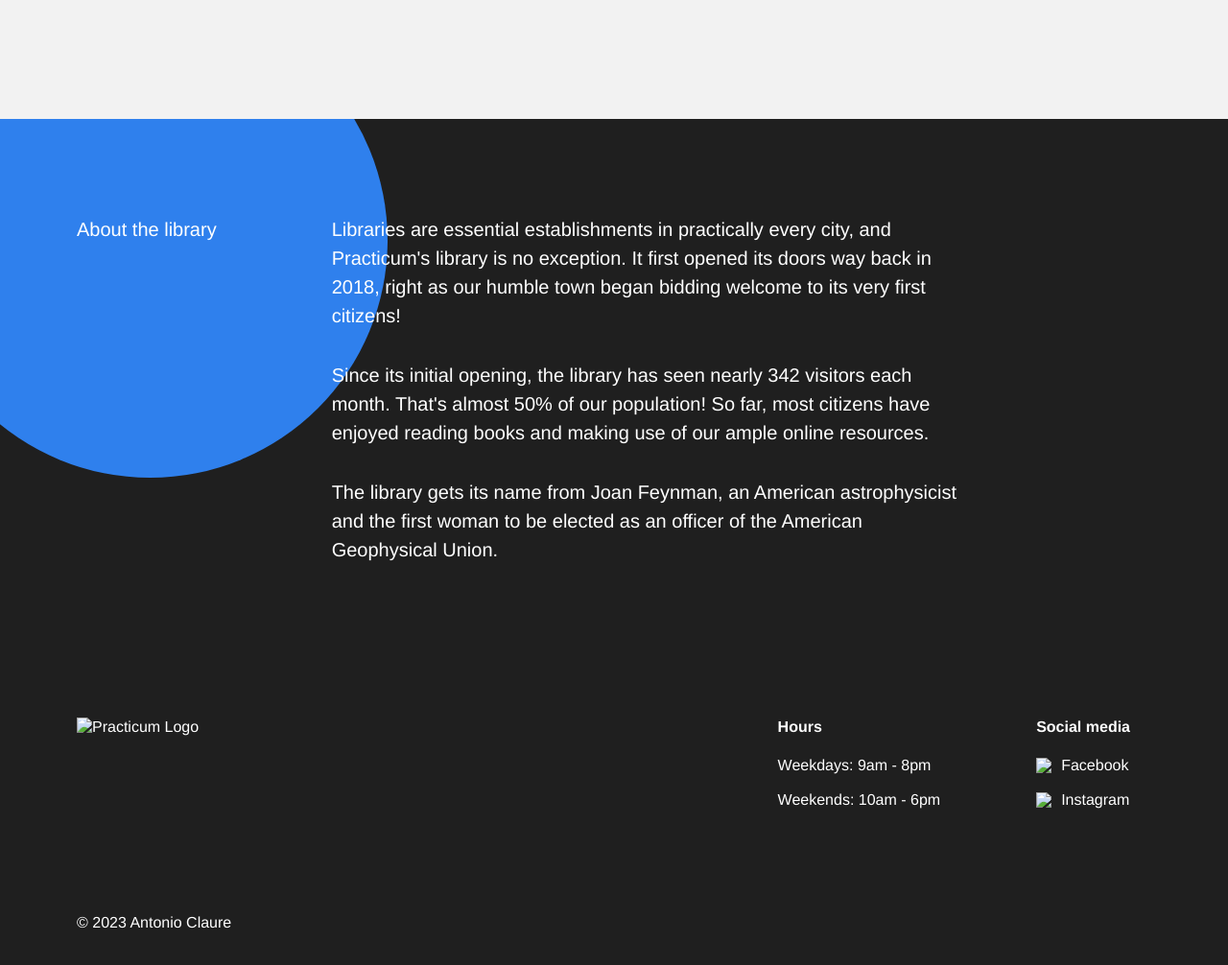
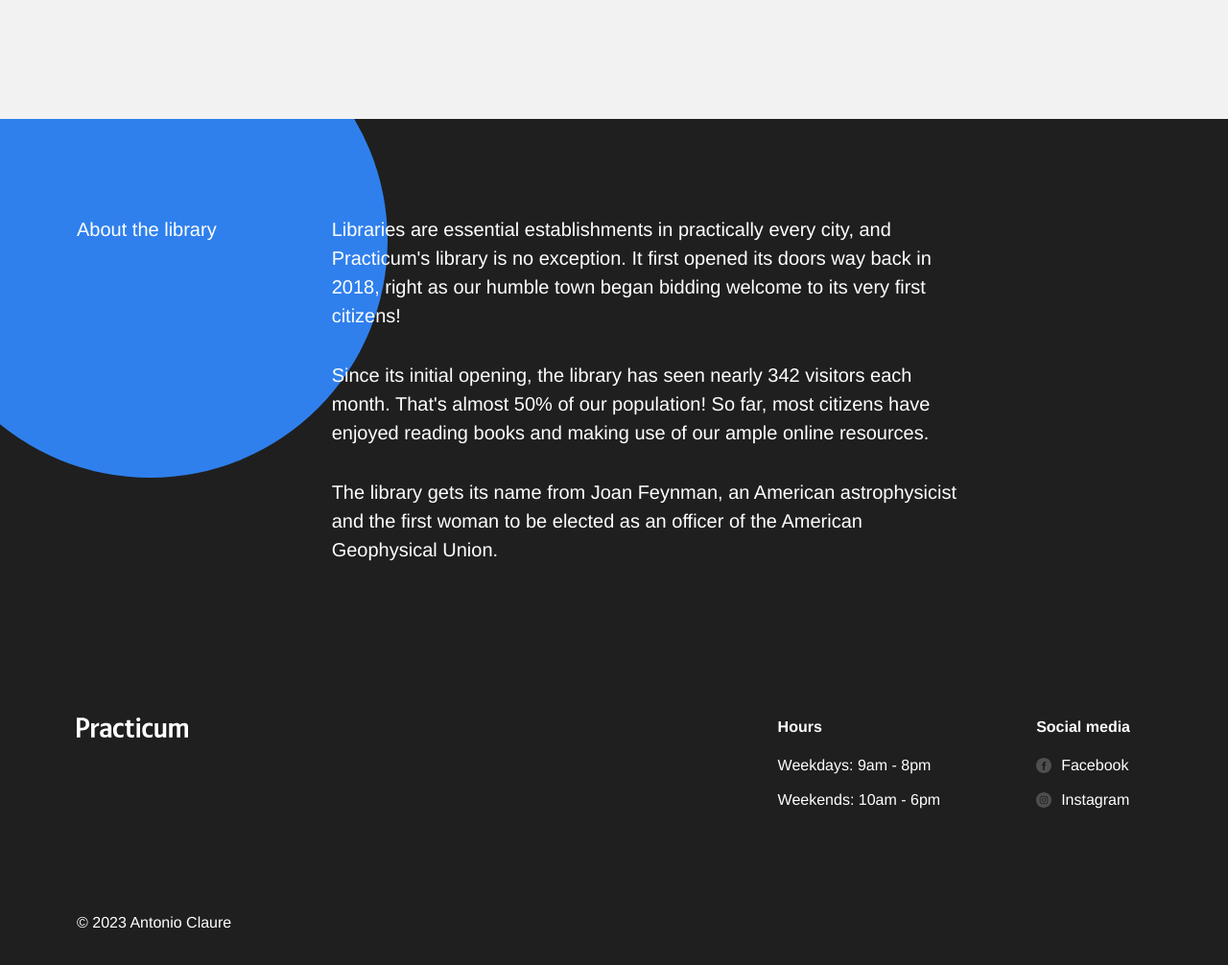
Before and after one commit to agclaure93/se_project_library, a plain HTML site: page index.html in a window 1280 px wide. Shown: the part 3302-4308 px from the top of the page at 96% size. Drawn offline with Linux system fonts and the light colour scheme; the site is published under a folder, as on GitHub Pages, so addresses that start at the root find nothing.

Commit message:
image error fixed

```diff
--- a/index.html
+++ b/index.html
@@ -296,7 +296,7 @@
             <img
               class="footer__logo"
               alt="Practicum Logo"
-              src="/images/logo_practicum.svg"
+              src="./images/logo_practicum.svg"
             />
           </div>
           <div class="footer__column footer__column_content_hours">
@@ -314,7 +314,7 @@
                   <img
                     class="footer__social-icon"
                     alt="Facebook Logo"
-                    src="/images/facebook_white.svg"
+                    src="./images/facebook_white.svg"
                   />Facebook
                 </a>
               </li>
@@ -323,7 +323,7 @@
                   <img
                     class="footer__social-icon"
                     alt="Instagram Logo"
-                    src="/images/instagram_white.svg"
+                    src="./images/instagram_white.svg"
                   />Instagram
                 </a>
               </li>
```
